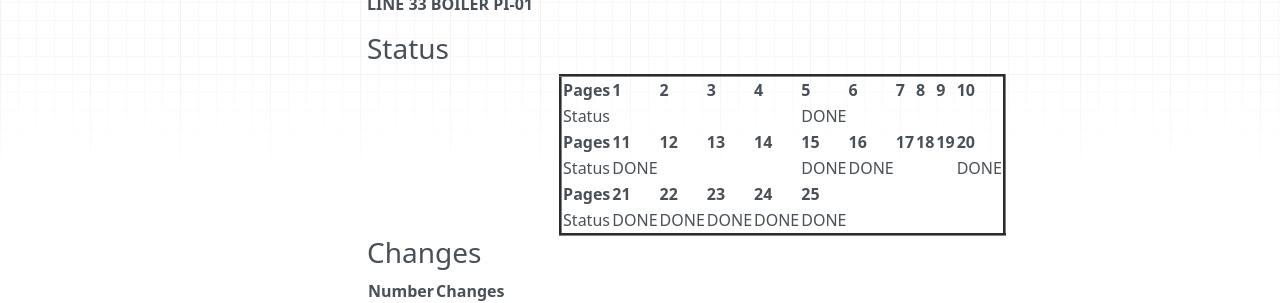
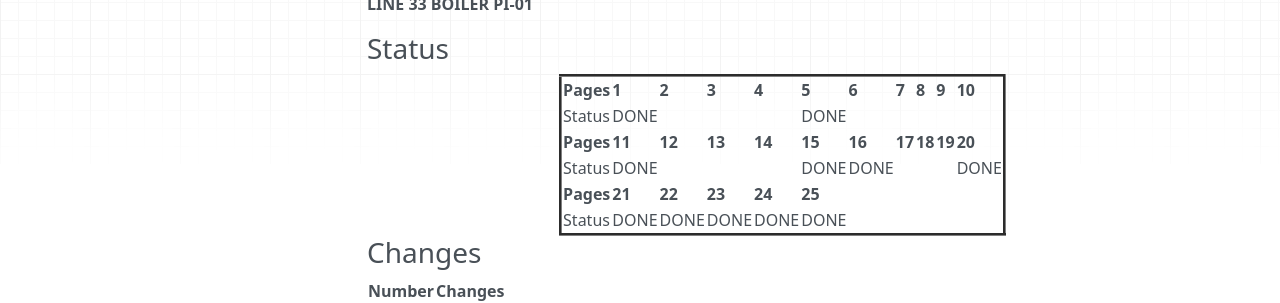
Before and after one commit to linux478/notebook, an MkDocs documentation site: the page built from docs/drawings.md, in a window 1280 px wide. Shown: the part 142-445 px from the top of the page. Built offline with MkDocs 1.6.1, drawn with Linux system fonts in a browser that asks for light colours; nearby versions of some CDN libraries.

Commit message:
UPDATE SP-1018 CHART AND DASHBOARD

```diff
--- a/docs/drawings.md
+++ b/docs/drawings.md
@@ -11,7 +11,7 @@ title: Drawings
   <thead>
   <tr><th> Pages  </th><th>   1  </th><th>   2  </th><th>   3  </th><th>   4  </th><th>   5  </th><th>   6  </th><th>   7  </th><th>   8  </th><th>   9  </th><th>  10  </th></tr> </thead>
   <tbody>
-  <tr><td> Status </td><td>      </td><td>      </td><td>      </td><td>      </td><td> DONE </td><td>      </td><td>      </td><td>      </td><td>      </td><td>      </td></tr>
+  <tr><td> Status </td><td> DONE </td><td>      </td><td>      </td><td>      </td><td> DONE </td><td>      </td><td>      </td><td>      </td><td>      </td><td>      </td></tr>
   </tbody>
   <thead>
   <tr><th> Pages  </th><th>  11  </th><th>  12  </th><th>  13  </th><th>  14  </th><th>  15  </th><th>  16  </th><th>  17  </th><th>  18  </th><th>  19  </th><th>  20  </th></tr>
```
Also changed, not shown: docs/index.md (+1 -1 lines).
